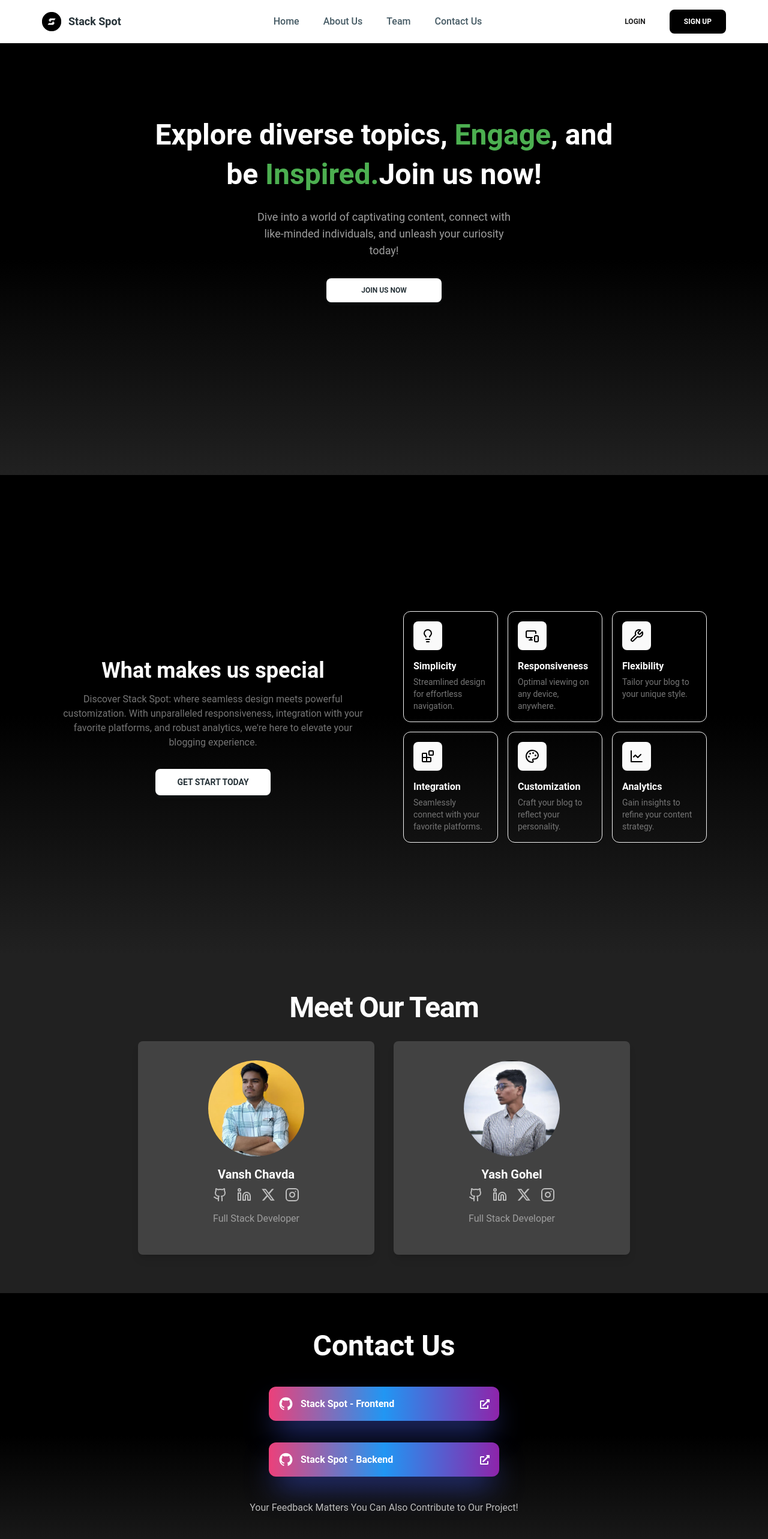
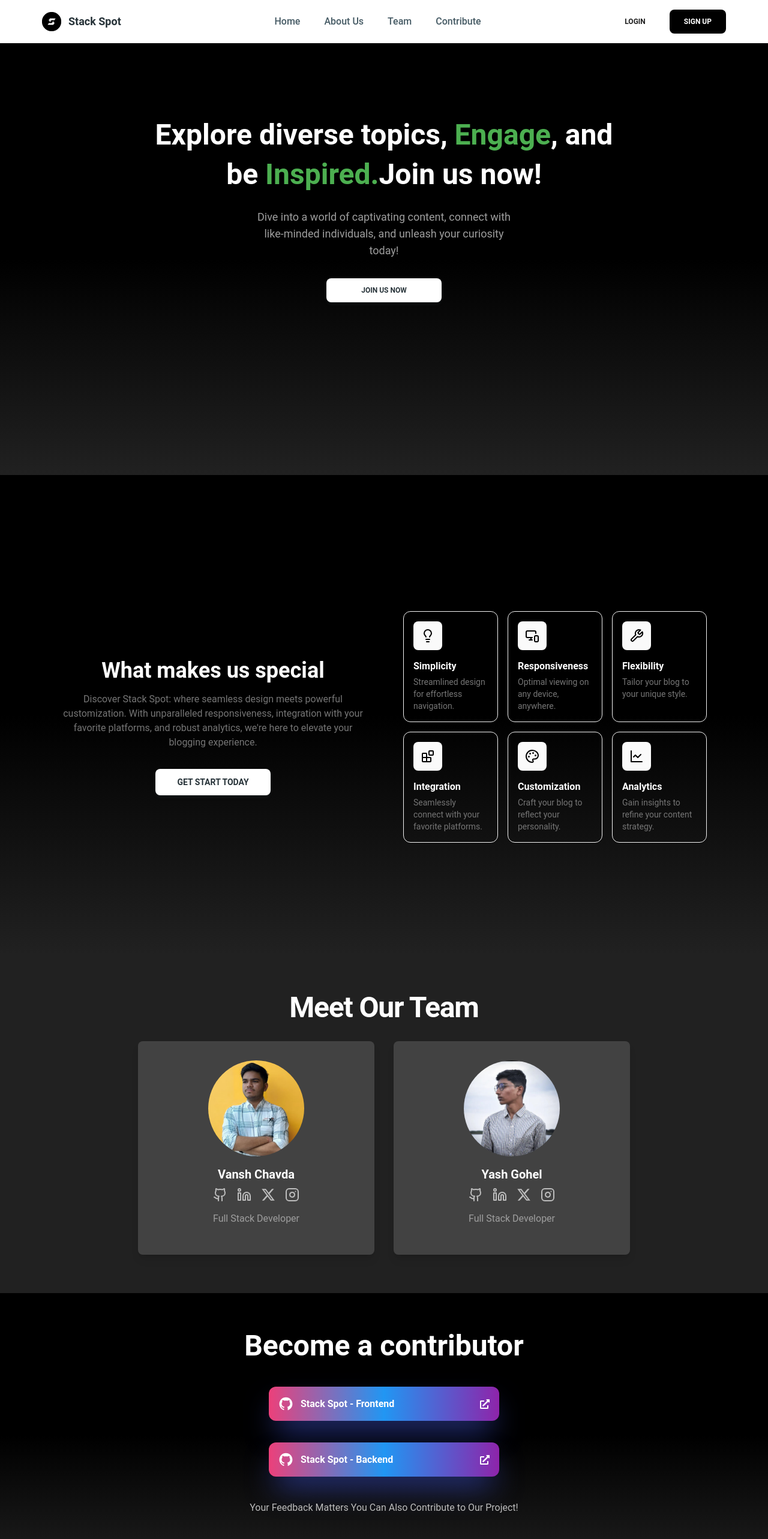
Before and after one commit to BurningHat20/blog-frontend, a React (Vite) app: page / in a window 1280 px wide. Shown: the top 2566 px of the page at 60% size. Built offline with nearby package versions, Linux system fonts and the light colour scheme.

Commit message:
fixed contact us

```diff
--- a/src/components/ContactUs.jsx
+++ b/src/components/ContactUs.jsx
@@ -7,7 +7,7 @@ function ContactUs() {
     <div id="contact" name="Contact">
       <section className="bg-gradient-to-b text-white h-auto from-black to-gray-900 via-black">
         <div className="mx-auto max-w-screen-xl px-4 py-16 sm:px-6 lg:px-8">
-          <h1 className="text-5xl font-bold text-center mb-11">Contact Us</h1>
+          <h1 className="text-5xl font-bold text-center mb-11">Become a contributor</h1>
           <div className="flex justify-center space-x-8">
             <div className="flex flex-col items-center mb-10 gap-5">
               <div className="w-full max-w-sm">
--- a/src/components/LandingPage.jsx
+++ b/src/components/LandingPage.jsx
@@ -97,7 +97,7 @@ function HeroSection16() {
             <NavItem>
               <Link to="Contact" smooth={true} duration={500}>
 
-                <span className="hover:text-gray-500">Contact Us</span>
+                <span className="hover:text-gray-500">Contribute</span>
               </Link>
             </NavItem>
           </ul>
@@ -145,7 +145,7 @@ function HeroSection16() {
               <NavItem>
                 <Link to="Contact" smooth={true} duration={500} onClick={() => setOpen((prev) => !prev)}>
 
-                  <span className="hover:text-gray-500">Contact Us</span>
+                  <span className="hover:text-gray-500">Contribute</span>
                 </Link>
               </NavItem>
             </ul>
```
